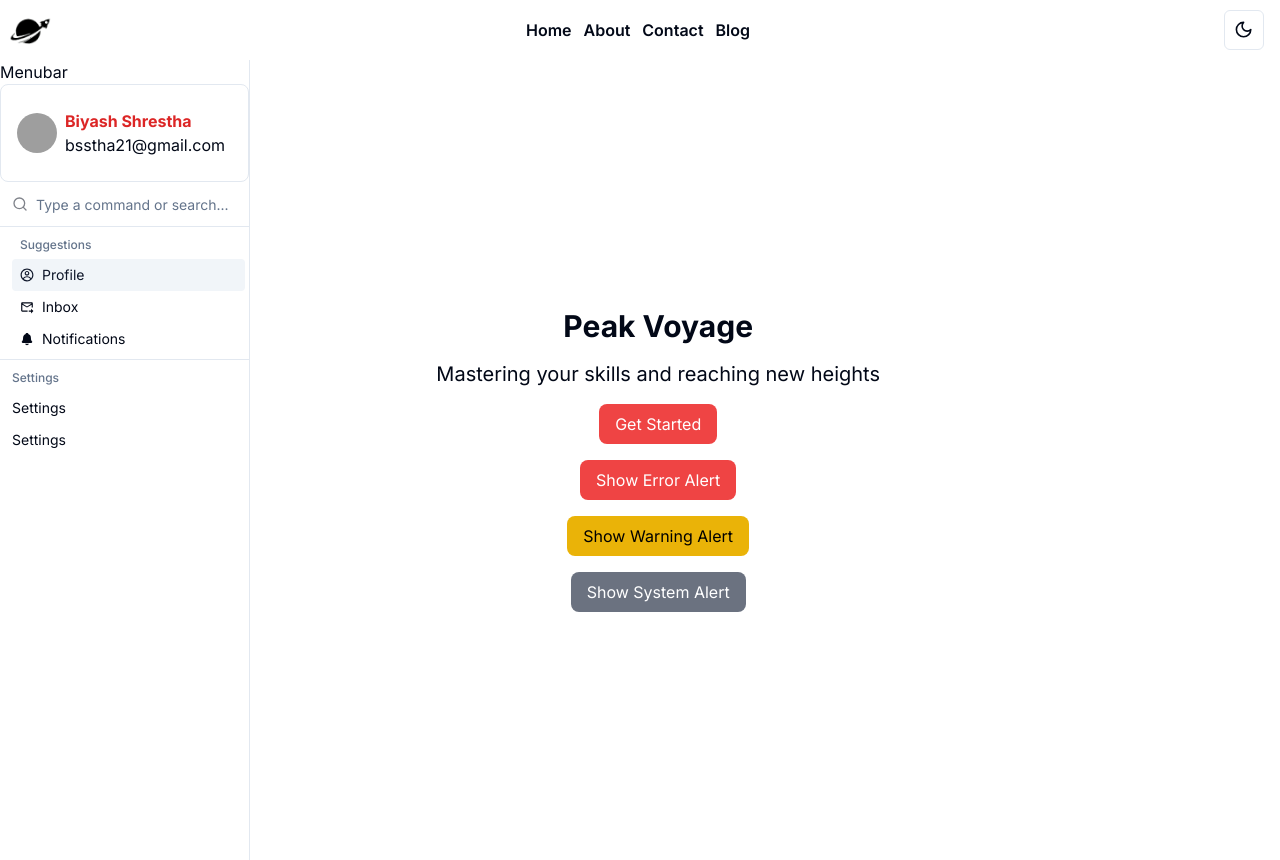
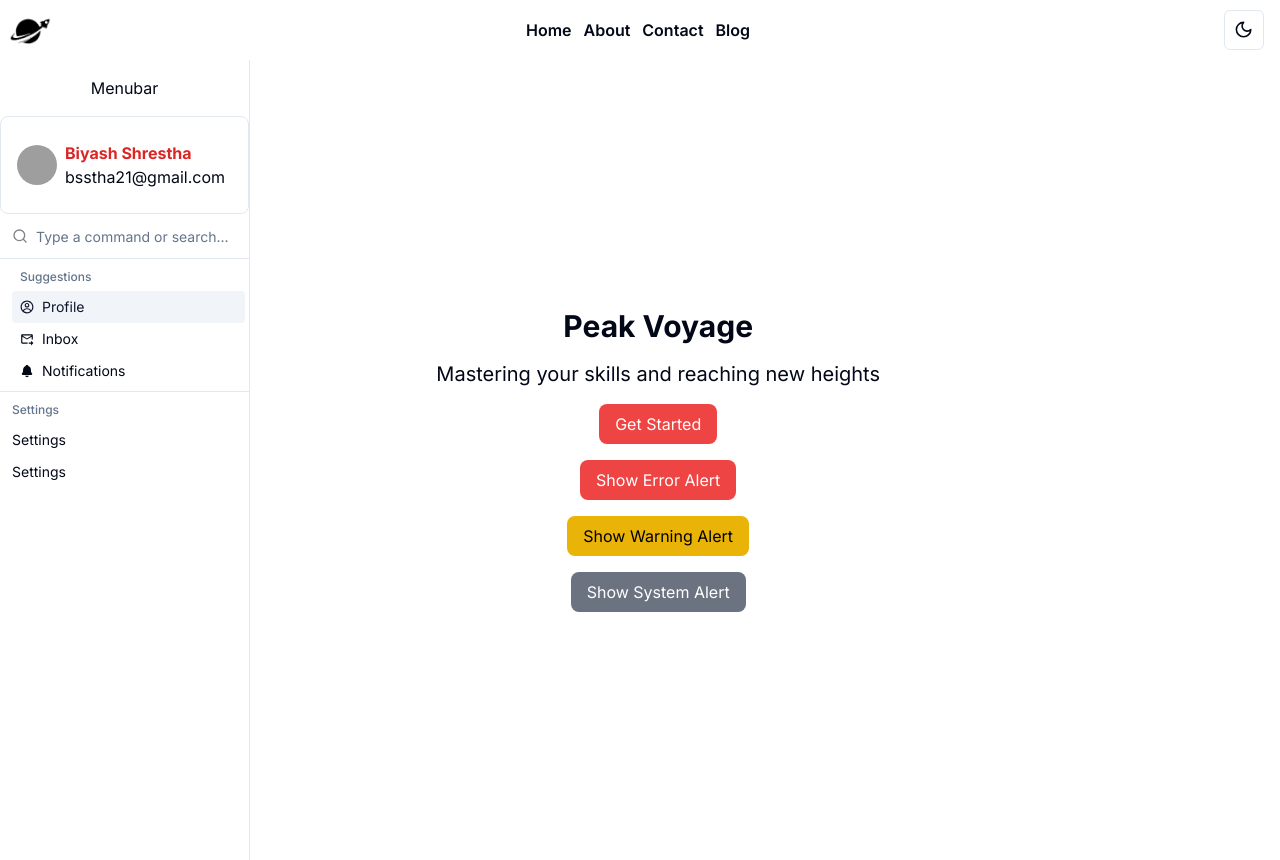
Before and after one commit to im-biyash/corvus-notification-and-alert-fe, a Next.js app: page / in a window 1280 px wide. Built offline with nearby package versions, Linux system fonts and the light colour scheme; grey boxes are pictures that could not be loaded.

Commit message:
complete

```diff
--- a/components/Sidebar.tsx
+++ b/components/Sidebar.tsx
@@ -26,7 +26,7 @@ const Sidebar = () => {
   return (
     <div className="flex min-h-screen">
       <div className="flex flex-col w-[250px] border-r">
-        <p>Menubar</p>
+        <p className="p-2 my-2 text-center">Menubar</p>
         <UserItem />
         <div>
           <Command>
```
